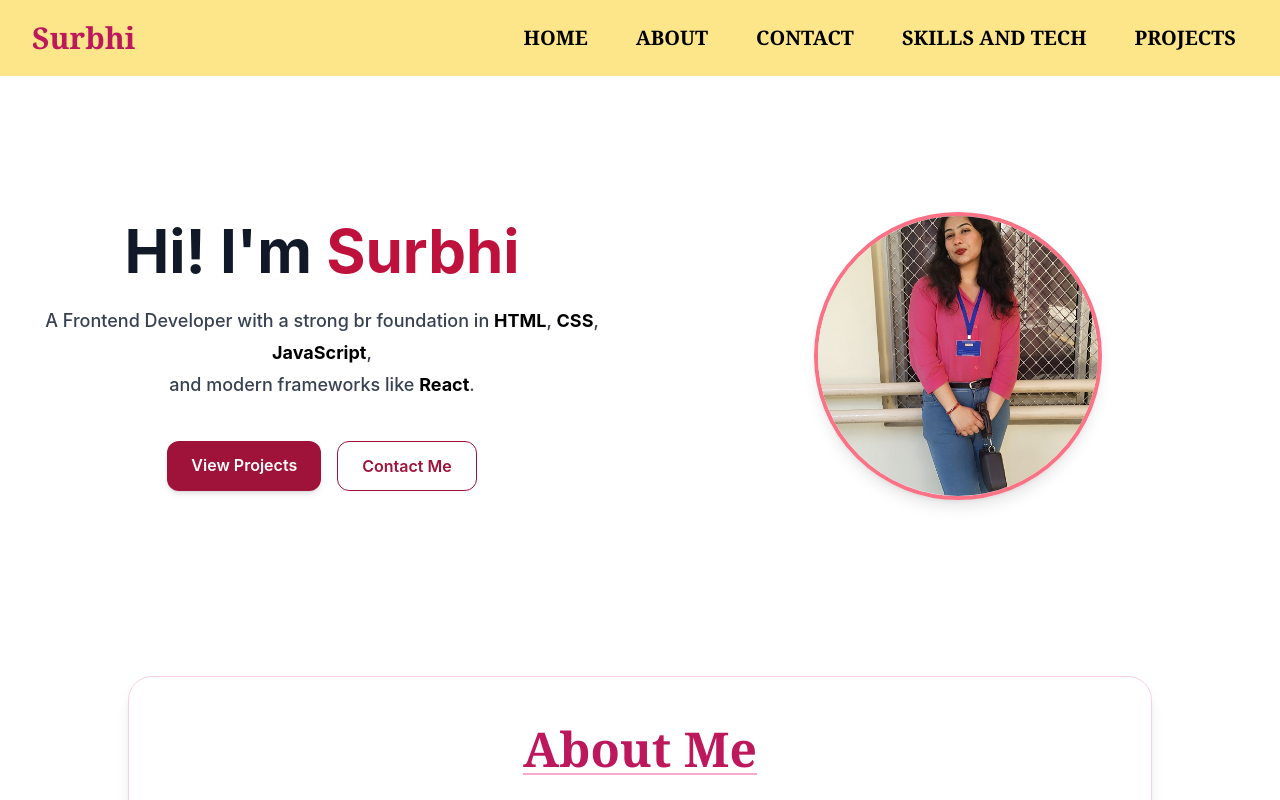
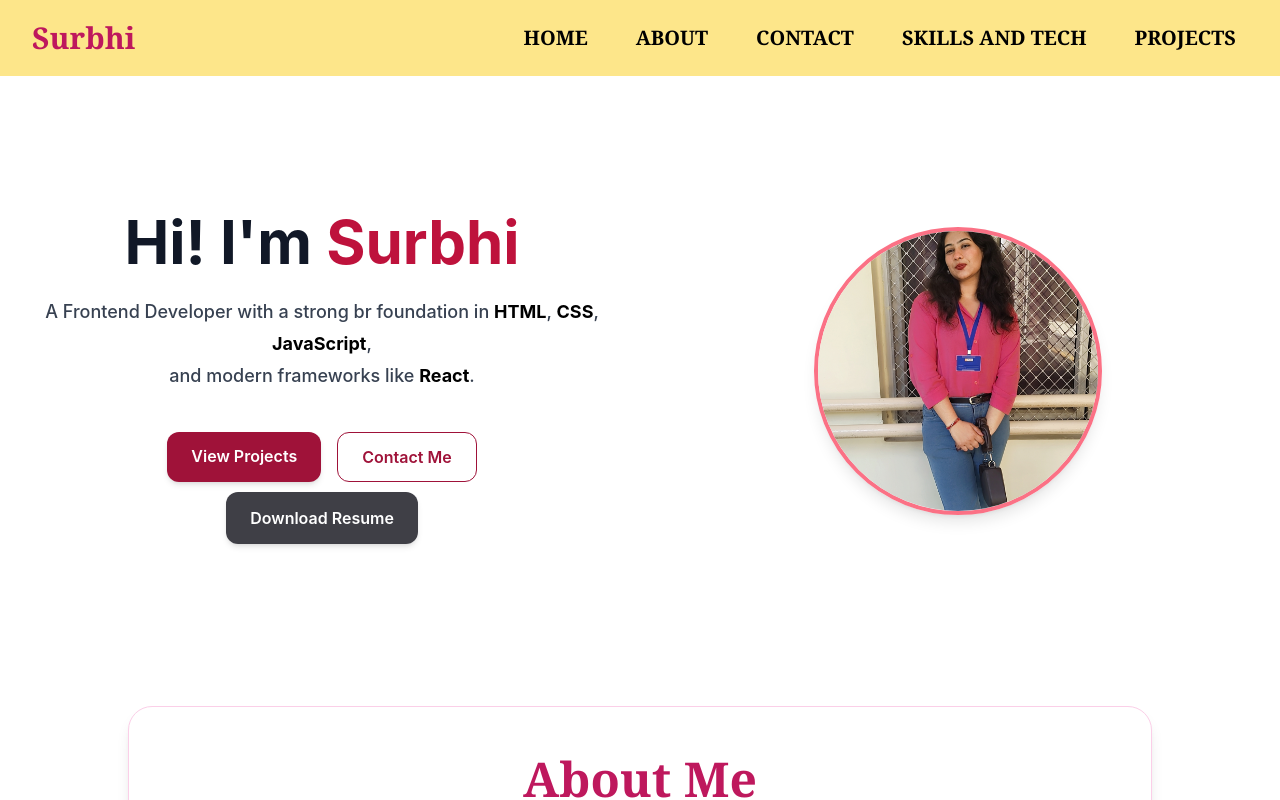
Before and after one commit to surbhi713/portfolio, a React (Vite) app: page /Home in a window 1280 px wide. Shown: the top 800 px of the page. Built offline with nearby package versions, Linux system fonts and the light colour scheme.

Commit message:
added resume

```diff
--- a/src/section/Home.jsx
+++ b/src/section/Home.jsx
@@ -56,6 +56,19 @@ function Home() {
           >
             Contact Me
           </a>
+
+        </div>
+
+        <div className=''>
+          <a
+            href="/Resume.pdf"
+            download
+            className="bg-zinc-700 text-white py-4 px-6 rounded-xl
+             font-semibold shadow-md hover:bg-zinc-900 transition"
+          >
+            Download Resume
+          </a>
+
         </div>
       </div>
 
```
Also changed, not shown: 1 other file (tests, documents, lock files or other folders).
